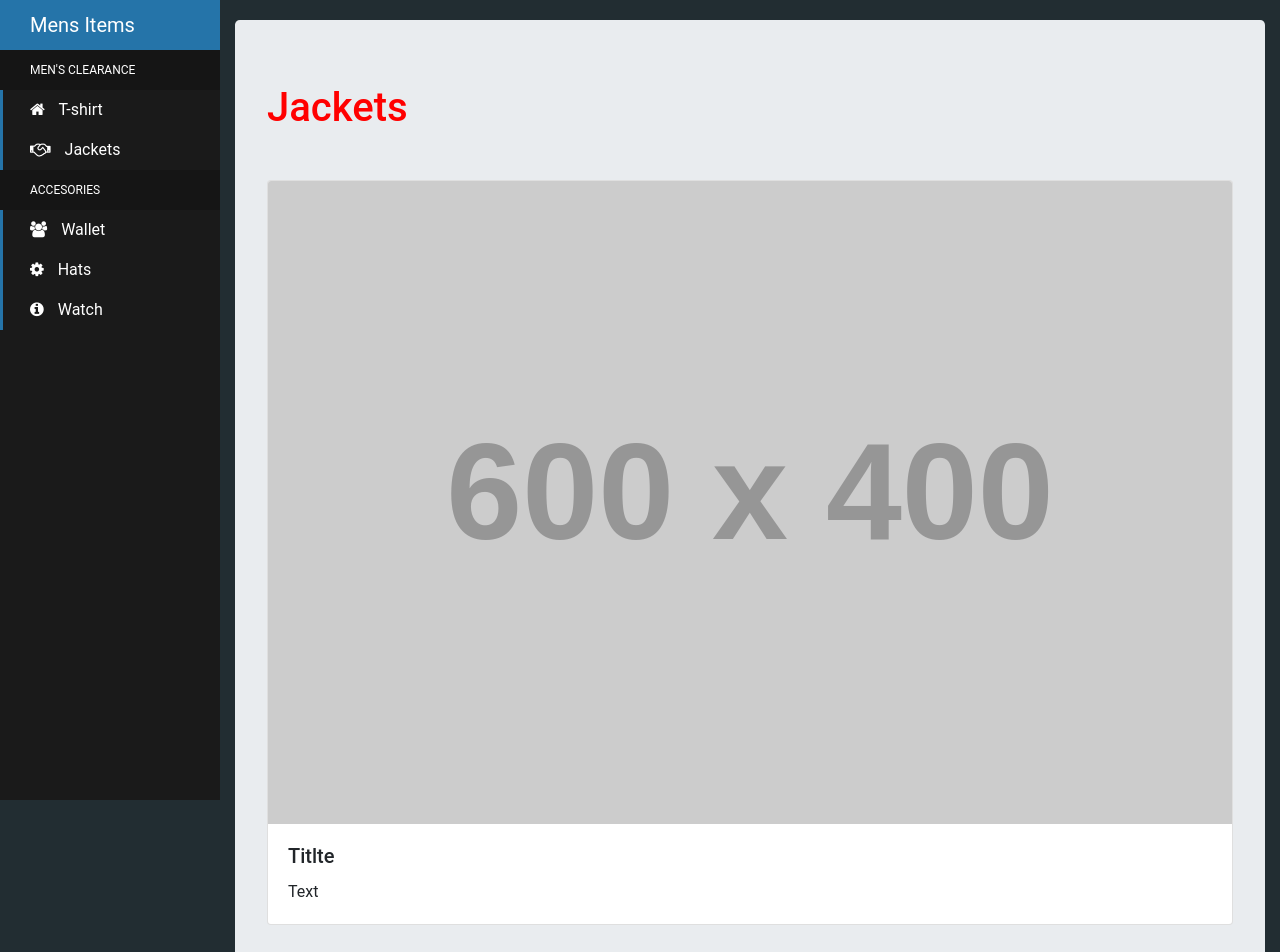
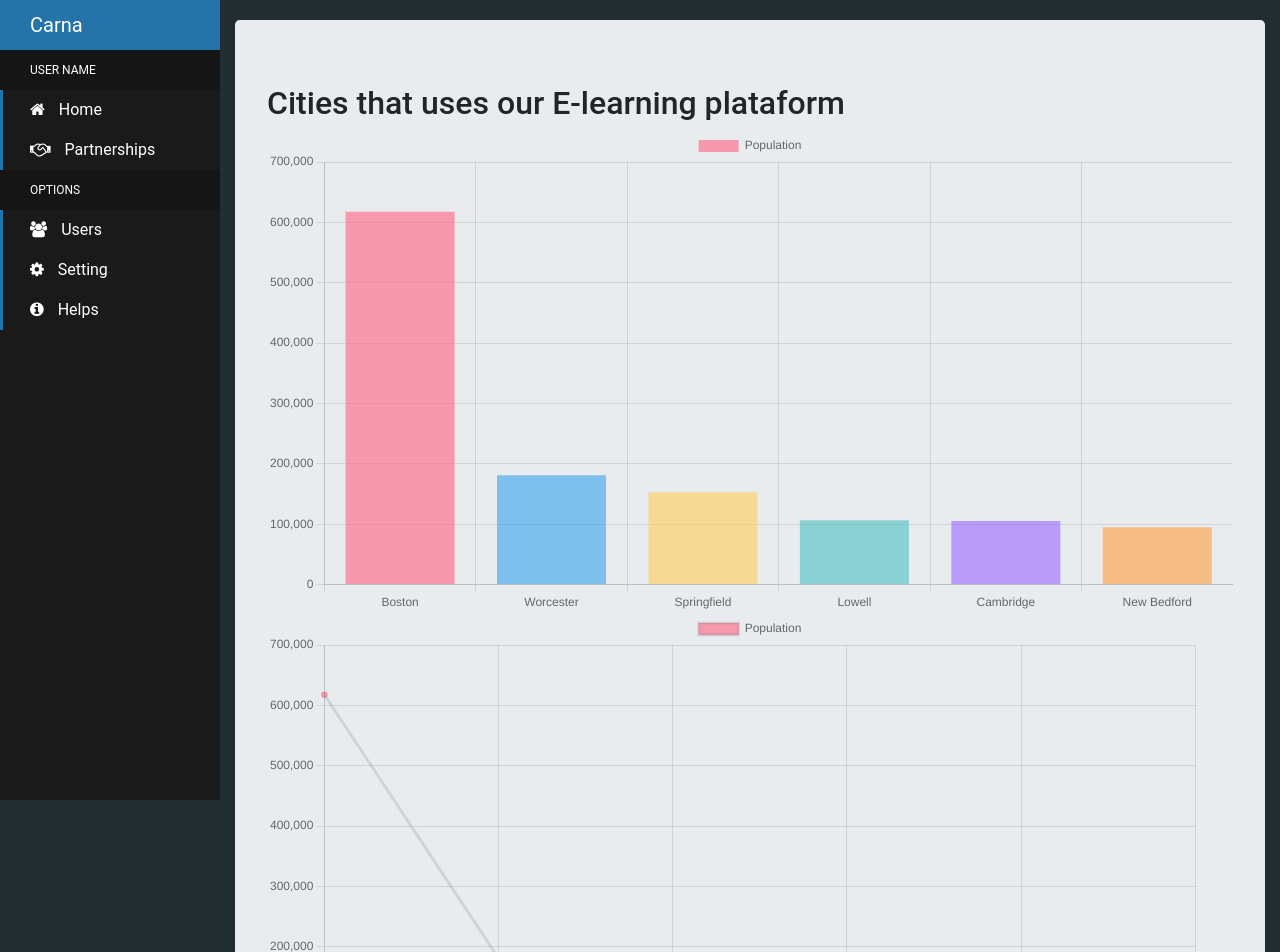
Before and after one commit to jmejiamu/front-end-carna, a React (Create React App) app: page /dashboard in a window 1280 px wide. Shown: the top 952 px of the page. Built offline with nearby package versions, Linux system fonts and the light colour scheme.

Commit message:
added charts

```diff
--- a/package.json
+++ b/package.json
@@ -6,8 +6,11 @@
     "@testing-library/jest-dom": "^5.11.4",
     "@testing-library/react": "^11.1.0",
     "@testing-library/user-event": "^12.1.10",
+    "chart.js": "^3.2.1",
     "node-sass": "^4.14.1",
     "react": "^17.0.2",
+    "react-chartjs-2": "^3.0.3",
+    "react-charts": "^2.0.0-beta.7",
     "react-dom": "^17.0.2",
     "react-router-dom": "^5.2.0",
     "react-scripts": "4.0.3",
--- a/src/App.js
+++ b/src/App.js
@@ -6,6 +6,7 @@ import Login from './components/loginlogout/Login';
 import { BrowserRouter, Redirect, Route, Switch } from 'react-router-dom';
 import Register from './components/loginlogout/Register';
 import Dashboard from './components/Dashboard/Dashboard';
+import Chart from './components/Chart/Chart';
 
 const App = () => {
     return (
@@ -20,6 +21,7 @@ const App = () => {
 
             </div>
         </BrowserRouter>
+
     );
 }
 
--- /dev/null
+++ b/src/components/Chart/Chart.js
@@ -0,0 +1,64 @@
+import React, { Component } from 'react';
+import { Bar, Line, Pie } from 'react-chartjs-2';
+
+class Chart extends Component {
+  constructor(props) {
+    super(props);
+    this.state = {
+      chartData: props.chartData
+    }
+  }
+
+  static defaultProps = {
+    displayTitle: true,
+    displayLegend: true,
+    legendPosition: 'right',
+    location: 'City'
+  }
+
+  render() {
+    return (
+      <div className="chart">
+        <Bar
+          data={this.state.chartData}
+          options={{
+            title: {
+              display: this.props.displayTitle,
+              text: 'Largest Cities In ' + this.props.location,
+              fontSize: 25,
+
+            },
+            legend: {
+              display: this.props.displayLegend,
+              position: this.props.legendPosition
+            },
+
+          }}
+
+        />
+
+        <Line
+          data={this.state.chartData}
+          options={{
+            title: {
+              display: this.props.displayTitle,
+              text: 'Largest Cities In ' + this.props.location,
+              fontSize: 25,
+
+
+            },
+            legend: {
+              display: this.props.displayLegend,
+              position: this.props.legendPosition
+            }
+          }}
+
+        />
+
+
+      </div>
+    )
+  }
+}
+
+export default Chart;
--- /dev/null
+++ b/src/components/Chart/Data.js
@@ -0,0 +1,64 @@
+import React, { Component } from 'react';
+
+import Chart from './Chart';
+
+class Data extends Component {
+    constructor() {
+        super();
+        this.state = {
+            chartData: {}
+        }
+    }
+
+    componentWillMount() {
+        // this.getchartData(); // this should be this.getChartData();
+        this.getChartData();
+    }
+
+    getChartData() {
+        // Ajax calls here
+        this.setState({
+            chartData: {
+
+                labels: ['Boston', 'Worcester', 'Springfield', 'Lowell', 'Cambridge', 'New Bedford'],
+                datasets: [
+                    {
+                        label: 'Population',
+                        data: [
+                            617594,
+                            181045,
+                            153060,
+                            106519,
+                            105162,
+                            95072
+                        ],
+                        backgroundColor: [
+                            'rgba(255, 99, 132, 0.6)',
+                            'rgba(54, 162, 235, 0.6)',
+                            'rgba(255, 206, 86, 0.6)',
+                            'rgba(75, 192, 192, 0.6)',
+                            'rgba(153, 102, 255, 0.6)',
+                            'rgba(255, 159, 64, 0.6)',
+                            'rgba(255, 99, 132, 0.6)'
+                        ],
+
+                    }
+                ]
+            }
+        });
+    }
+
+    render() {
+        return (
+            <div className="App">
+                <div className="App-header">
+                    <h2>Cities that uses our E-learning plataform</h2>
+                </div>
+                <Chart chartData={this.state.chartData} location="Massachusetts" legendPosition="bottom" />
+
+            </div>
+        );
+    }
+}
+
+export default Data;
--- a/src/components/Dashboard/Dashboard.js
+++ b/src/components/Dashboard/Dashboard.js
@@ -1,38 +1,42 @@
 import React from 'react';
+import Data from '../Chart/Data';
+
 
 const Dashboard = () => {
     return (
+
         <>
+
             <div class="sidebar-container">
                 <div class="sidebar-logo">
-                    Mens Items
+                    Carna
                 </div>
                 <ul class="sidebar-navigation">
-                    <li class="header">Men's clearance</li>
+                    <li class="header">User name </li>
                     <li>
                         <a href="#t-shirt">
-                            <i class="fa fa-home" aria-hidden="true"></i> T-shirt
+                            <i class="fa fa-home" aria-hidden="true"></i> Home
                         </a>
                     </li>
                     <li>
                         <a href="#jackets">
-                            <i class="fa fa-handshake-o" aria-hidden="true"></i> Jackets
+                            <i class="fa fa-handshake-o" aria-hidden="true"></i> Partnerships
                         </a>
                     </li>
-                    <li class="header">Accesories</li>
+                    <li class="header">Options</li>
                     <li>
                         <a href="#wallets">
-                            <i class="fa fa-users" aria-hidden="true"></i> Wallet
+                            <i class="fa fa-users" aria-hidden="true"></i> Users
                         </a>
                     </li>
                     <li>
                         <a href="#hats">
-                            <i class="fa fa-cog" aria-hidden="true"></i> Hats
+                            <i class="fa fa-cog" aria-hidden="true"></i> Setting
                         </a>
                     </li>
                     <li>
                         <a href="#watch">
-                            <i class="fa fa-info-circle" aria-hidden="true"></i> Watch
+                            <i class="fa fa-info-circle" aria-hidden="true"></i> Helps
                         </a>
                     </li>
                 </ul>
@@ -45,10 +49,17 @@ const Dashboard = () => {
 
 
                     <div class="jumbotron">
-                        <h1>Jackets</h1>
                         <div className="grid-container" >
+                            <Data />
 
                             <div className='card card-style mt-5 grid-item mb-5'>
+                                {/* <img className="card-img-top img-style-popular" src="https://dummyimage.com/600x400/000/fff.jpg" alt="men" /> */}
+                                {/* <div className="card-body" >
+                                    <h5 className="card-title">Titlte</h5>
+                                    <p className="card-text" >Text </p>
+                                </div> */}
+                            </div>
+                            {/* <div className='card card-style mt-5 grid-item mb-5'>
                                 <img className="card-img-top img-style-popular" src="https://dummyimage.com/600x400/000/fff.jpg" alt="men" />
                                 <div className="card-body" >
                                     <h5 className="card-title">Titlte</h5>
@@ -68,14 +79,7 @@ const Dashboard = () => {
                                     <h5 className="card-title">Titlte</h5>
                                     <p className="card-text" >Text </p>
                                 </div>
-                            </div>
-                            <div className='card card-style mt-5 grid-item mb-5'>
-                                <img className="card-img-top img-style-popular" src="https://dummyimage.com/600x400/000/fff.jpg" alt="men" />
-                                <div className="card-body" >
-                                    <h5 className="card-title">Titlte</h5>
-                                    <p className="card-text" >Text </p>
-                                </div>
-                            </div>
+                            </div> */}
                         </div>
                     </div>
 
--- a/src/components/styles/styles.scss
+++ b/src/components/styles/styles.scss
@@ -3,4 +3,4 @@
 
 @import './components/registerandsilogin';
 
-@import './components/leftsidebar'
+@import './components/leftsidebar';
```
Also changed, not shown: 1 other file (tests, documents, lock files or other folders).
